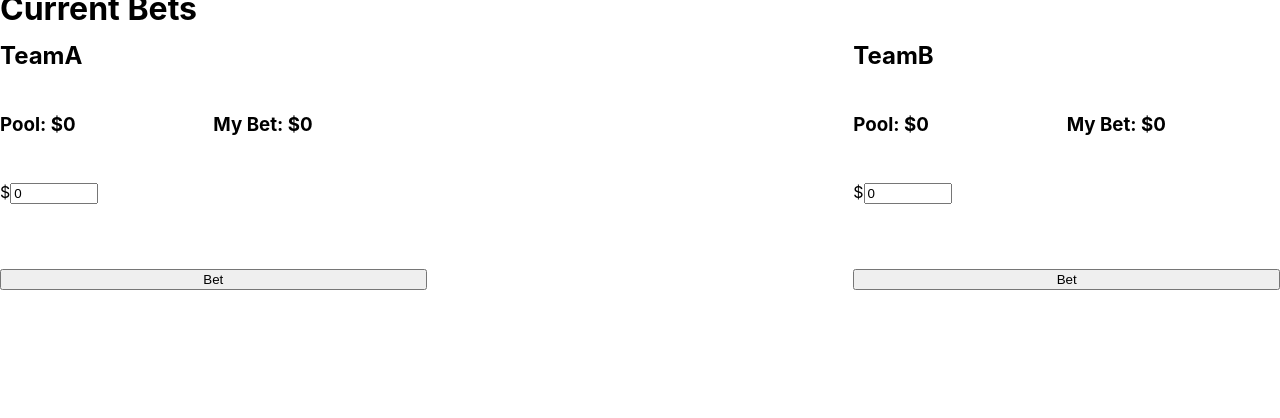
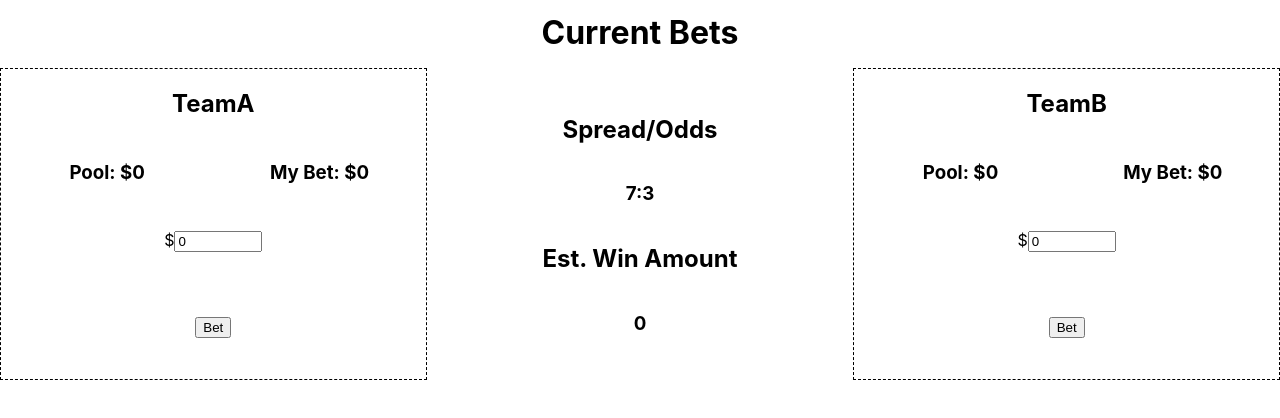
Before and after one commit to smokiebacon/attshapehackathon, a React (Create React App) app: page /bet in a window 1280 px wide. Shown: the top 418 px of the page. Built offline with nearby package versions, Linux system fonts and the light colour scheme.

Commit message:
Bryant adds base styling to Bet.js component.

```diff
--- a/src/Components/Bet/Bet.css
+++ b/src/Components/Bet/Bet.css
@@ -4,7 +4,7 @@
 .bet {
     display: grid;
     grid-template-columns: repeat(3, 1fr);
-    grid-template-rows: 1rem 20rem;
+    grid-template-rows: 4rem 20rem;
     grid-template-areas: "title title title"
                          "teamA stats teamB";
     justify-content: center;
@@ -13,6 +13,8 @@
 
 .bet__title {
     grid-area: title;
+    justify-self: center;
+    align-self: center;
 }
 
 .bet__teamA {
@@ -25,6 +27,11 @@
 
 .bet__stats {
     grid-area: stats;
+}
+
+.bet__teamA,
+.bet__teamB {
+    border: 1px dashed black;
 }
 
 /***** Team Grid *****/
@@ -42,20 +49,46 @@
 
 .bet__team__title {
     grid-area: title;
+    justify-self: center;
+    align-self: center;
 }
 
 .bet__team__pool {
     grid-area: pool;
+    justify-self: center;
+    align-self: center;
 }
 
 .bet__team__mine {
     grid-area: mine;
+    justify-self: center;
+    align-self: center;
 }
 
 .bet__team__input {
     grid-area: input;
+    justify-self: center;
+    align-self: center;
 }
 
 .bet__team__btn {
     grid-area: btn;
+    justify-self: center;
+    align-self: center;
 }
+
+/***** Stats Grid *****/
+.bet__stats {
+    /* display: grid;
+    grid-template-columns: 1fr;
+    grid-template-rows: repeat(4, 1fr);
+    grid-template-areas: "spreadTitle"
+                         "spreadStats"
+                         "winTitle"
+                         "winAmount";
+    */
+    display: flex;
+    flex-flow: column wrap;
+    justify-content: center;
+    align-items: center;
+}
--- a/src/Components/Bet/Bet.js
+++ b/src/Components/Bet/Bet.js
@@ -8,7 +8,8 @@ export default class Bet extends Component {
         teamAMine: 0.00,
         teamBValue: 0.00,
         teamBPool: 0.00,
-        teamBMine: 0.00
+        teamBMine: 0.00,
+        winEstimate: 0.00
     }
 
     handleChange = (e) => {
@@ -43,6 +44,10 @@ export default class Bet extends Component {
                 </div>
 
                 <div className="bet__stats">
+                    <h2 className="bet__stats__spread--title">Spread/Odds</h2>
+                    <h3 className="bet__stats__spread--stats">7:3</h3>
+                    <h2 className="bet__stats__win--title">Est. Win Amount</h2>
+                    <h3 className="bet__stats__win--total">{this.state.winEstimate}</h3>
                 </div>
             </div>
         );
```
